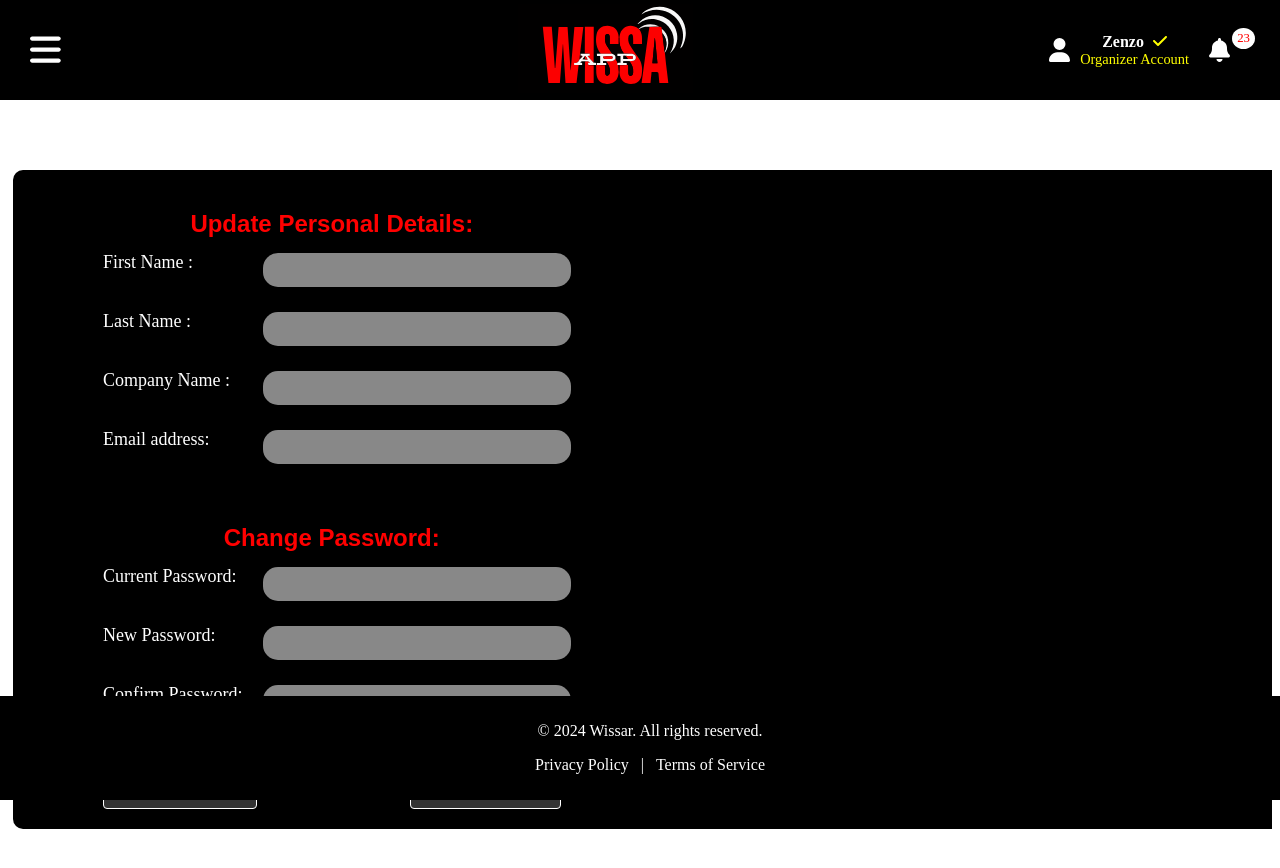
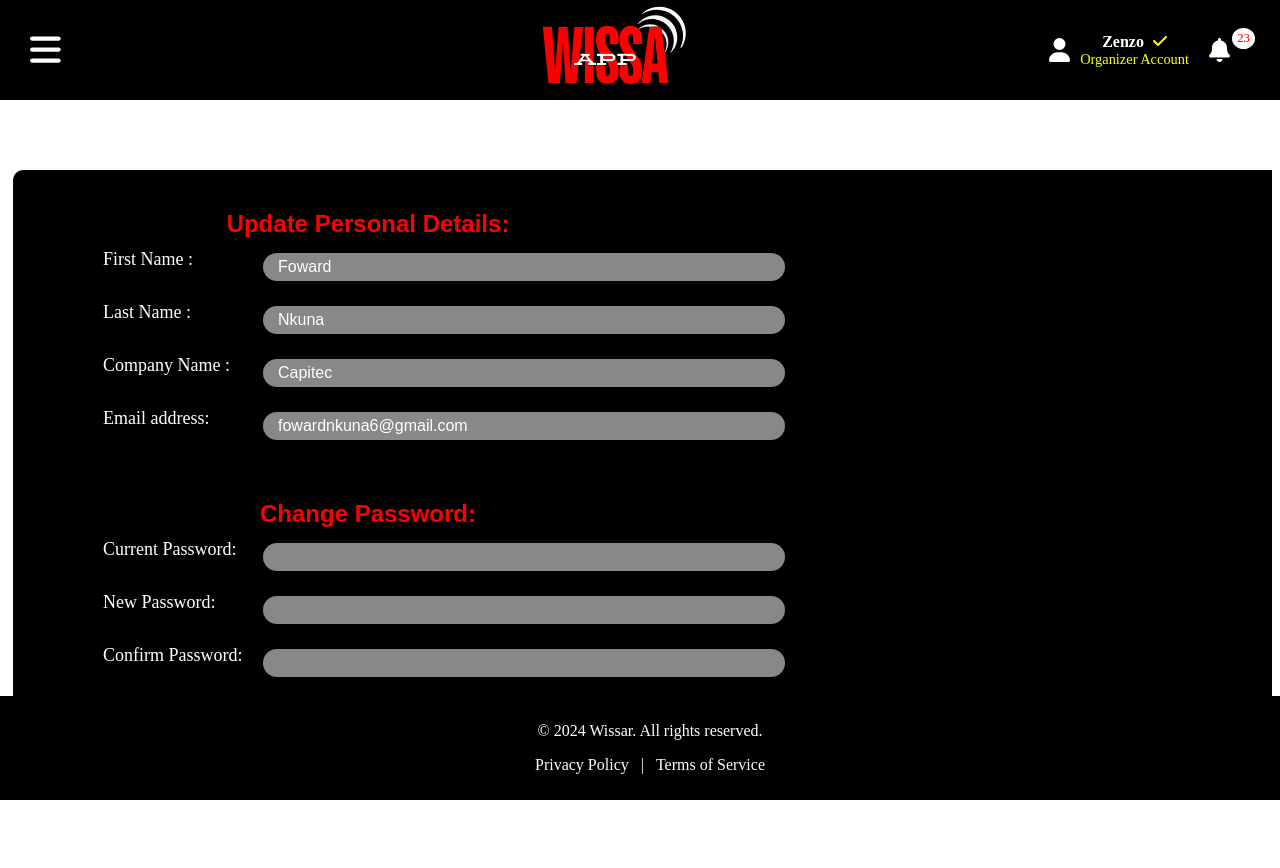
Before and after one commit to FowardPro/wissar_app, a React (Create React App) app: page /settings in a window 1280 px wide. Shown: the top 868 px of the page. Built offline with nearby package versions, Linux system fonts and the light colour scheme.

Commit message:
Setting.css

```diff
--- a/src/components/Setting.css
+++ b/src/components/Setting.css
@@ -27,14 +27,13 @@
   input {
     color: black;
     display: block;
-    width: 100%;
-    padding: 8px;
+    padding: 5px;
     margin-top: 5px;
     border-radius: 10px;
     background-color: #bdb9b9;
     color: white;
     font-size: 16px;
-
+    padding-left: 15px;
   }
 
   .buttons {
```
